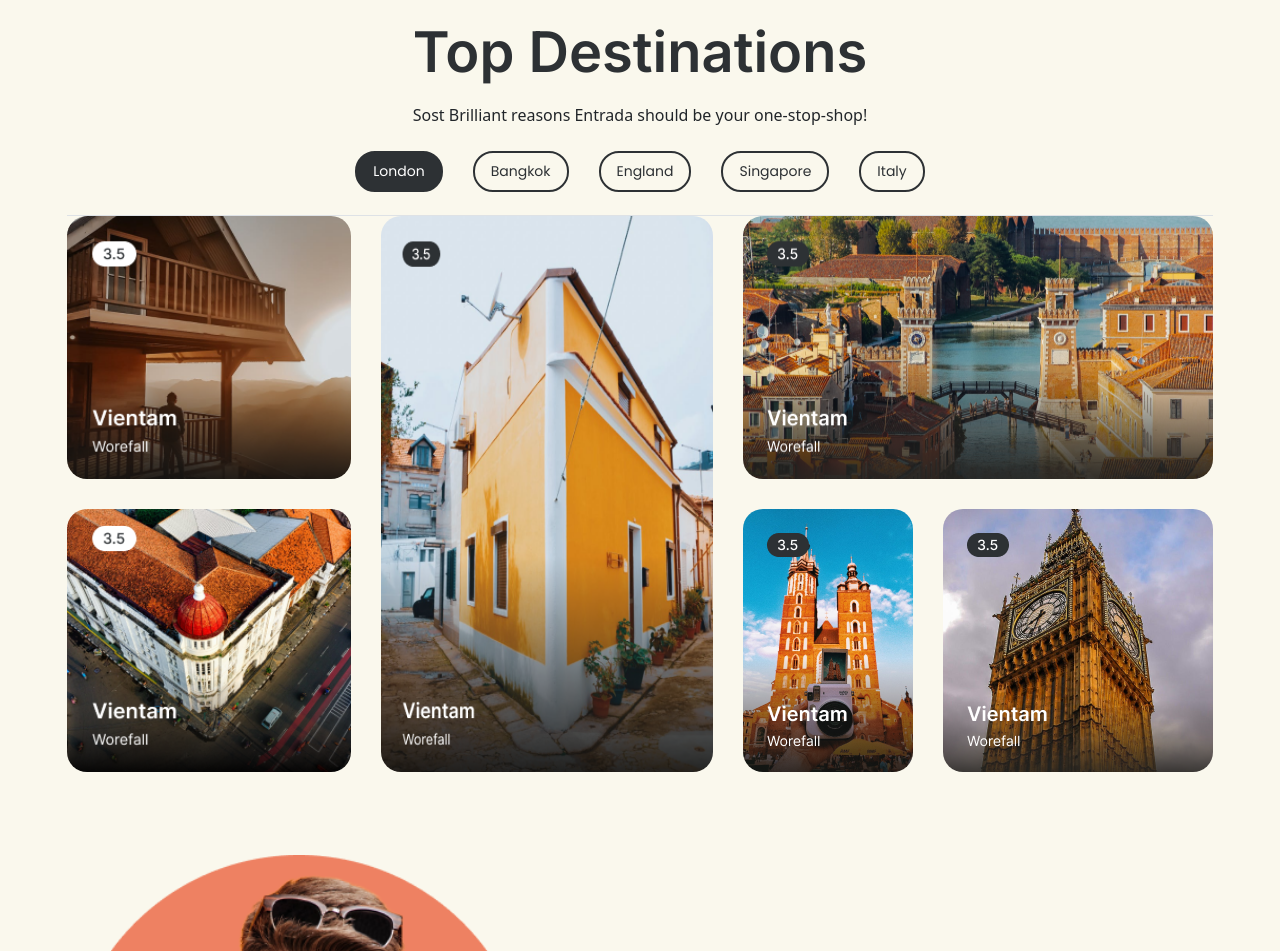
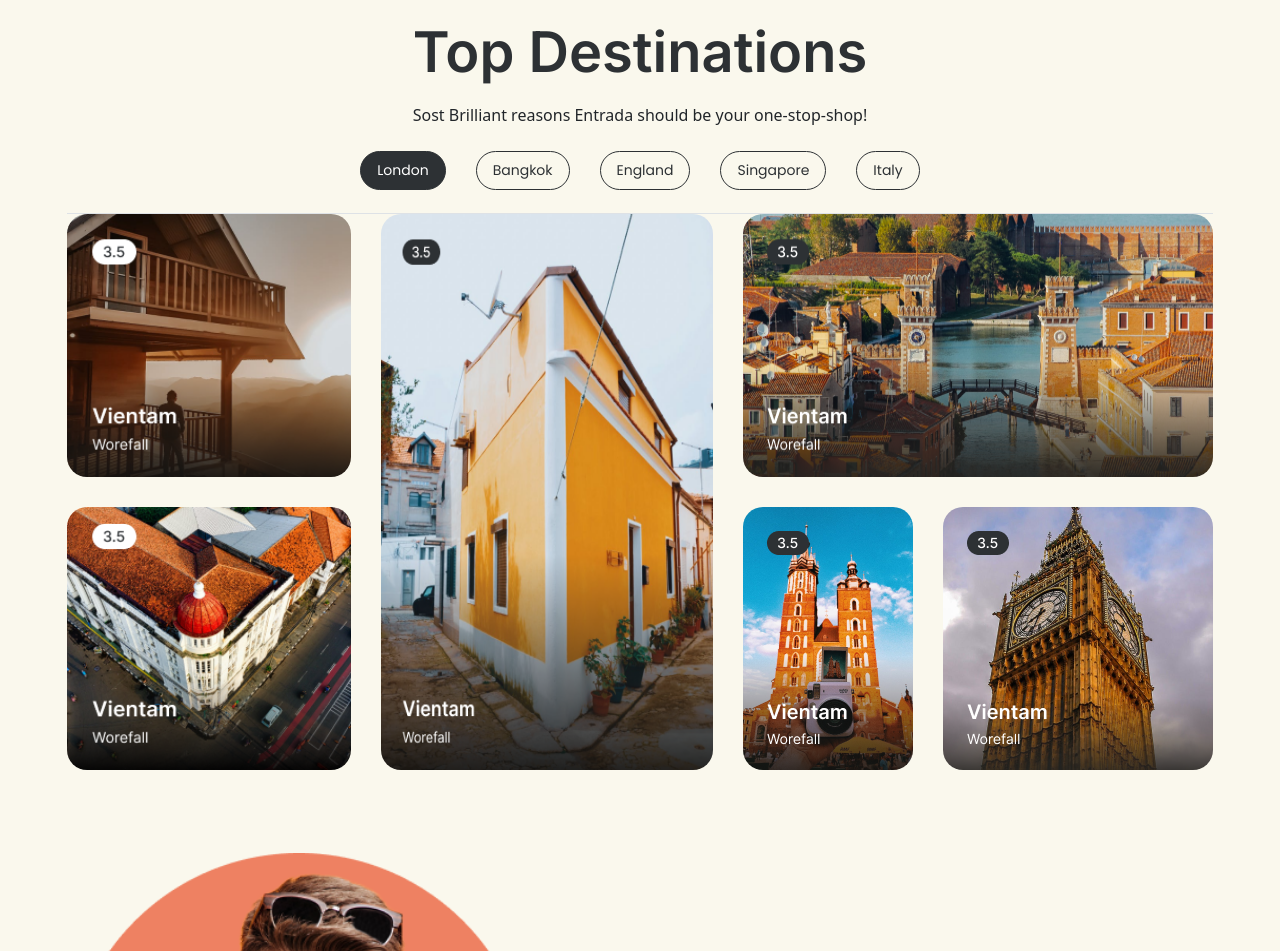
Before and after one commit to SunilVerma0358/Travel-Landing-Page, a plain HTML site: page index.html in a window 1280 px wide. Shown: the part 1406-2357 px from the top of the page. Drawn offline with nearby package versions, Linux system fonts and the light colour scheme.

Commit message:
page done

```diff
--- a/assets/css/style.css
+++ b/assets/css/style.css
@@ -215,7 +215,7 @@
         .line_height {
             line-height: 26px;
         }
-        /* section_slider */
+        /* ----section_slider----*/
 
         .arrow_left {
             position: static;
@@ -300,10 +300,10 @@
         }
 
         .nav-link {
-            font-family: var(--ff-primery);
+            font-family: var(--ff-primery) !important;
             color: var(--color-main) !important;
             font-size: var(--fs-md) !important;
-            border: 2px solid var(--color-main) !important;
+            border: 1px solid var(--color-main) !important;
             transition: all linear 0.3s !important;
             border-radius: 20px !important;
         }
```
Also changed, not shown: index.html (+2 -2 lines), index2.html (+0 -3 lines).
